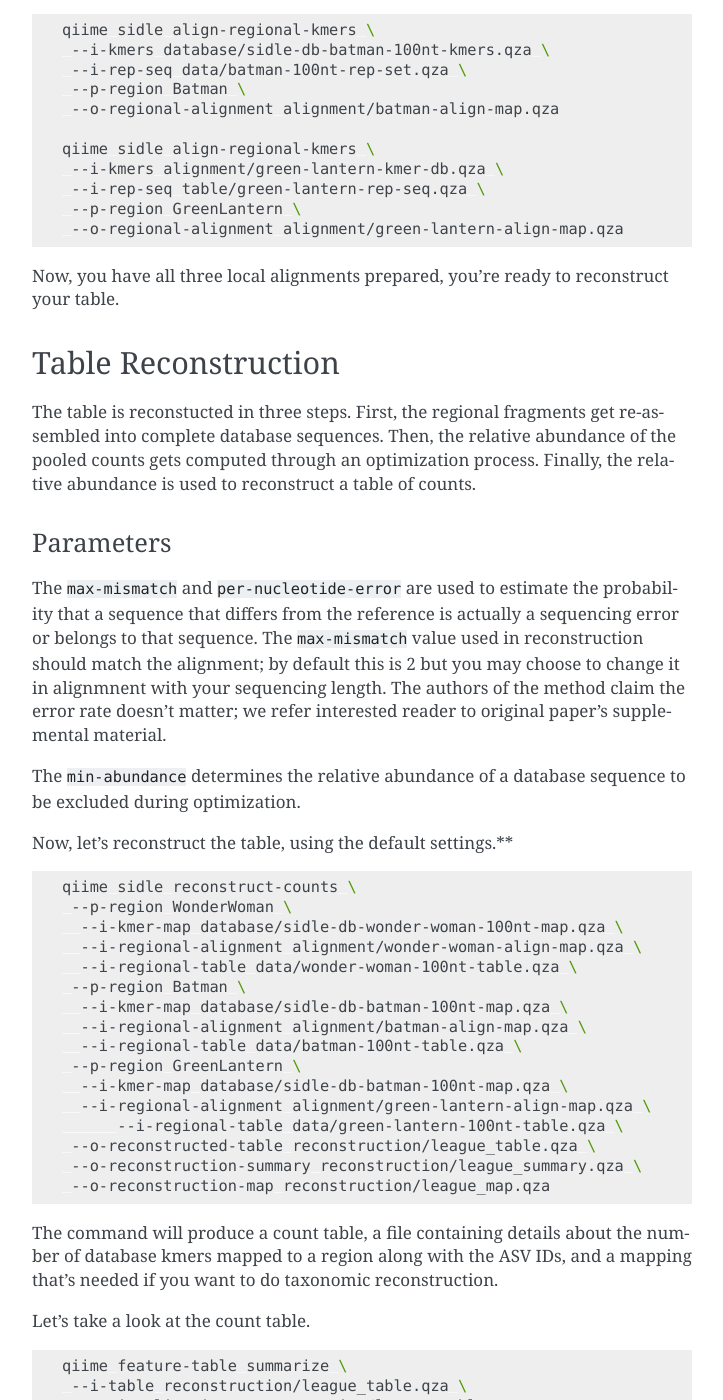
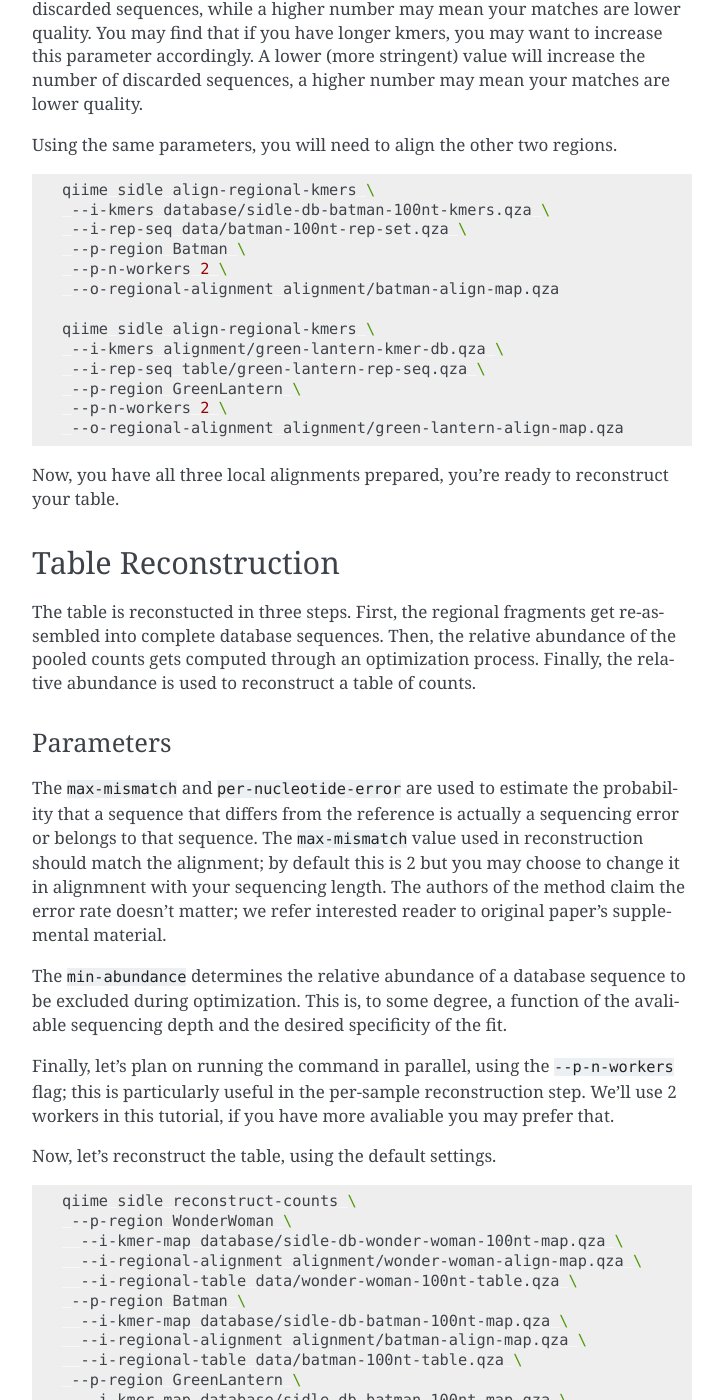
Before and after one commit to jwdebelius/q2-sidle, a Sphinx documentation site: the page built from docs/source/reconstruction.rst, in a window 1280 px wide and 1400 px high, scrolled down 1583 px. Shown: the whole window, without its empty margins (388-1111 px from the left). Built offline with Sphinx 7.4.7, drawn with Linux system fonts in a browser that asks for light colours; some of the changed text lies outside the part shown.

Commit message:
adds worker number ot docs

```diff
--- a/docs/source/reconstruction.rst
+++ b/docs/source/reconstruction.rst
@@ -41,12 +41,15 @@ Regional alignment
 
 The first step in reconstruction is to perform per-region alignment between the sequences and the database. We’ll do this with the ``align-regional-kmers`` command. We set the reference database that we extracted previously as the ``--kmer-db-fp``. The ASV represent sequences and are passed as the ``--rep-seq-fp``. Finally, we supply a regional definition. This should be the same as the region name that you gave when you extracted the kmers. In this case, the region name was “WonderWoman”.
 
+Alignment is a pleasantly parallelizable problem, meaning that we can get improved performance by distributing the jobs. You can set this in almost any ``sidle`` command using the ``--p-n-workers`` parameter. (And you can learn more about parallel processing doc:`here <parallel_processing>`). For this example, we'll use 2 cores; if you have more avaliable you can or should use them.
+
 .. code-block:: bash
 
 	qiime sidle align-regional-kmers \
      --i-kmers database/sidle-db-wonder-woman-100nt-kmers.qza \
      --i-rep-seq data/wonder-woman-100nt-rep-set.qza \
      --p-region WonderWoman \
+     --p-n-workers 2 \
      --o-regional-alignment alignment/wonder-woman-align-map.qza
 
 This will output an alignment file and any ASV sequences which wouldn't be aligned to the database, for your own record keeping.
@@ -67,12 +70,14 @@ Using the same parameters, you will need to align the other two regions.
 	 --i-kmers database/sidle-db-batman-100nt-kmers.qza \
 	 --i-rep-seq data/batman-100nt-rep-set.qza \
 	 --p-region Batman \
+	 --p-n-workers 2 \
 	 --o-regional-alignment alignment/batman-align-map.qza
 
 	qiime sidle align-regional-kmers \
 	 --i-kmers alignment/green-lantern-kmer-db.qza \
 	 --i-rep-seq table/green-lantern-rep-seq.qza \
 	 --p-region GreenLantern \
+	 --p-n-workers 2 \
 	 --o-regional-alignment alignment/green-lantern-align-map.qza
 
 Now, you have all three local alignments prepared, you're ready to
@@ -88,9 +93,11 @@ Parameters
 
 The ``max-mismatch`` and ``per-nucleotide-error`` are used to estimate the probability that a sequence that differs from the reference is actually a sequencing error or belongs to that sequence. The ``max-mismatch`` value used in reconstruction should match the alignment; by default this is 2 but you may choose to change it in alignmnent with your sequencing length. The authors of the method claim the error rate doesn’t matter; we refer interested reader to original paper’s supplemental material.
 
-The ``min-abundance`` determines the relative abundance of a database sequence to be excluded during optimization.
+The ``min-abundance`` determines the relative abundance of a database sequence to be excluded during optimization. This is, to some degree, a function of the avaliable sequencing depth and the desired specificity of the fit.
 
-Now, let’s reconstruct the table, using the default settings.**
+Finally, let's plan on running the command in parallel, using the ``--p-n-workers`` flag; this is particularly useful in the per-sample reconstruction step. We'll use 2 workers in this tutorial, if you have more avaliable you may prefer that.
+
+Now, let’s reconstruct the table, using the default settings.
 
 .. code-block:: shell
 
@@ -107,6 +114,7 @@ Now, let’s reconstruct the table, using the default settings.**
       --i-kmer-map database/sidle-db-batman-100nt-map.qza \
       --i-regional-alignment alignment/green-lantern-align-map.qza \
 	  --i-regional-table data/green-lantern-100nt-table.qza \
+	 --p-n-workers 2 \
      --o-reconstructed-table reconstruction/league_table.qza \
      --o-reconstruction-summary reconstruction/league_summary.qza \
      --o-reconstruction-map reconstruction/league_map.qza
```
